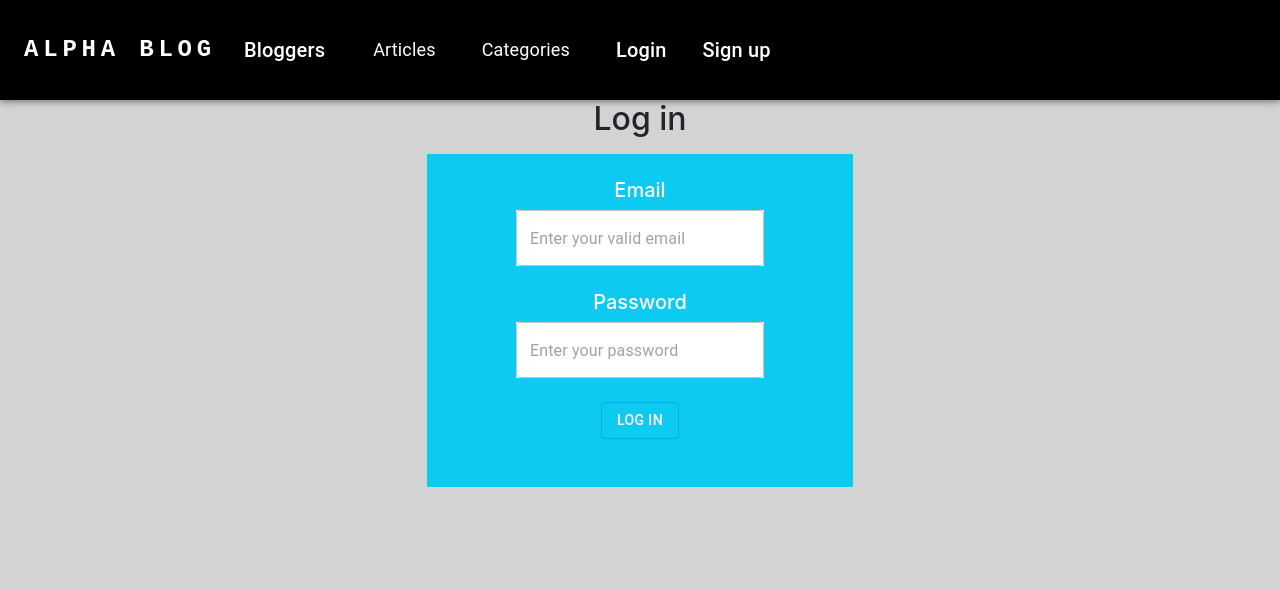
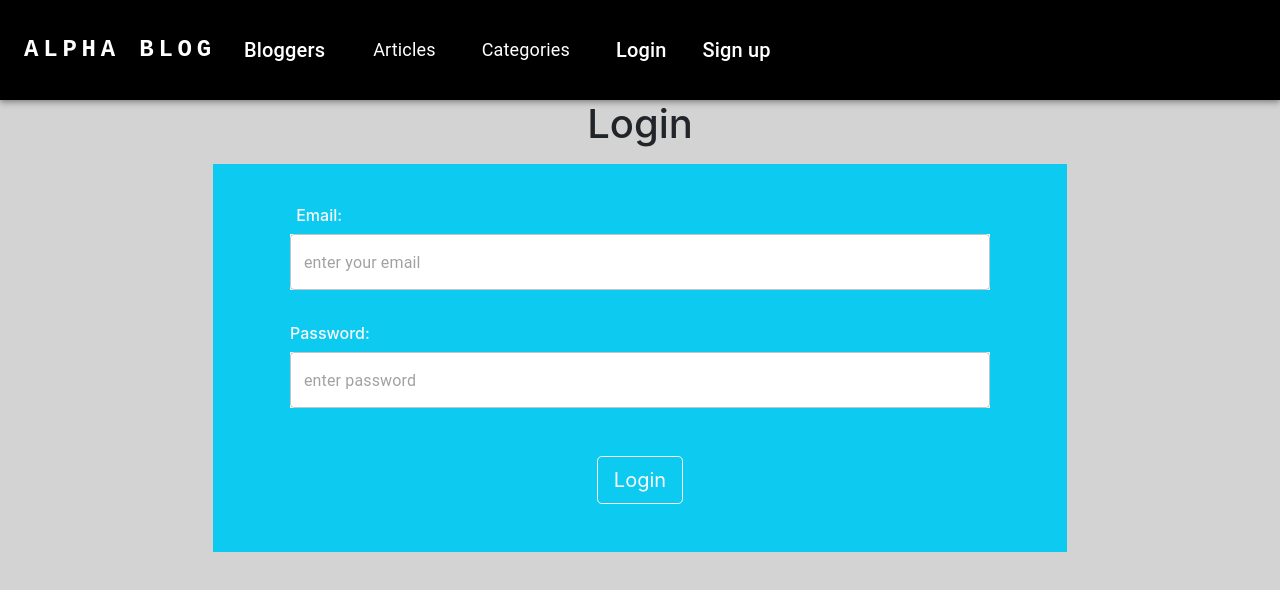
Before and after one commit to usman196298/Alpha-Front, a React (Create React App) app: page /login in a window 1280 px wide. Shown: the top 590 px of the page. Built offline with nearby package versions, Linux system fonts and the light colour scheme.

Commit message:
Add User session

```diff
--- a/src/components/Login.js
+++ b/src/components/Login.js
@@ -1,45 +1,39 @@
-import React from 'react';
+import React, { createContext } from 'react'
 import axios from 'axios';
-import { TextField, Grid, Button } from '@mui/material';
+import { useHistory } from 'react-router-dom';
+import Box from '@mui/material/Box';
+import TextField from '@mui/material/TextField';
+import { Alert, Grid } from '@mui/material';
 
 function Login() {
 
+  const [currentUser, setCurrentUser] = React.useState();
+  let history = useHistory();
+  const [hasError, setError] = React.useState(false);
   const [formValue, setformValue] = React.useState({
     email: '',
-    password: ''
+    password: '',
   });
 
   const handleSubmit = (event) => {
-    // store the states in the form data
+    event.preventDefault();
     const loginFormData = new FormData();
     loginFormData.append("email", formValue.email)
     loginFormData.append("password", formValue.password)
-
-      try {
-        // make axios post request
-        const response =  axios({
-          method: "post",
-          url: "http://[::1]:4000/login",
-          data: loginFormData,
-          withCredentials:true,
-          headers: { "Content-Type": "multipart/form-data" },
-        });
-      } catch(error) {
-        console.log(error)
-      }
-    }
-
-  //   axios.post("http://[::1]:4000/login", {
-  //     email: "usman22@gmail.com",
-  //     password: "usman12",
-  //   },
-  //     { withCredentials: true }
-  //   ).then(response => {
-  //     console.log("registation response", response.data.user)
-  //     if (response.status === "201" || response.statusText === 'Created') { }
-  //   })
-  // }
-
+  axios.post("http://localhost:4000/login", {
+    email: formValue.email,
+    password: formValue.password,
+  },
+    { withCredentials: true }
+  ).then(response => {
+    if (response.status === "201" || response.statusText === 'Created') {
+        history.push("/articles");
+        }
+  })
+    .catch(err => {
+        setError(error=> true);
+    })
+}
   const handleChange = (event) => {
     setformValue({
       ...formValue,
@@ -47,47 +41,231 @@ function Login() {
     });
   }
 
-
   return (
     <div>
-      <h2>Log in</h2>
-      <Grid xs={12} container justifyContent="center" alignItems="center">
-        <Grid xs={4} className="colordiv mt-2" justifyContent="center" alignItems="center">
-          <form onSubmit={handleSubmit}>
-            <br></br>
-            <h5 id="form-heads">Email</h5>
-            <TextField id="filled-basic"
-              type="text"
+      {hasError &&
+        <Grid container justifyContent="center" id="errors" >
+          <Alert severity="error" onClose={() => { }}>
+            Login  Failed!,Your Credentials  are  incorrect.
+          </Alert>
+        </Grid>
+      }
+      <h1>Login</h1>
+
+    <Grid xs={12} container justifyContent="center" alignItems="center">
+      <Grid xs={8} container id="login" className="colordiv mt-2" >
+        <Box
+          sx={{
+            marginLeft: "auto",
+            marginRight: "auto",
+            marginTop: 4,
+            height: '5%',
+            width: 700,
+            maxWidth: '100%',
+          }}
+        >
+          <form>
+
+            <h1 id="form-heads" className="col-1  col-form-label text-light">Email:</h1>
+            <TextField id="filled-basic"  fullWidth
+              type="email"
               name="email"
-              placeholder="Enter your valid email"
+              placeholder="enter your email"
               value={formValue.email}
               onChange={handleChange}
+              sx={{
+                backgroundColor: "white"
+              }}
             />
             <br></br>
             <br></br>
 
-            <h5 id="form-heads">Password</h5>
-            <TextField id="filled-basic"
+            <h1 id="form-heads" className="col-1 col-form-label text-light">Password:</h1>
+            <TextField id="filled-basic" fullWidth
               type="password"
               name="password"
-              placeholder="Enter your password"
+              placeholder="enter password"
               value={formValue.password}
               onChange={handleChange}
+              sx={{
+                backgroundColor: "white"
+              }}
             />
             <br></br>
             <br></br>
 
-            <Button id="submit-button" type="submit" variant="outlined" color="info">Log in</Button>
-
+            <button class="btn btn-outline-light btn-lg mt-4" onClick={handleSubmit}>Login</button>
             <br></br>
             <br></br>
             <br></br>
 
           </form>
-        </Grid>
+        </Box>
       </Grid>
+    </Grid>
     </div>
   )
 }
+// const useAuth = () => React.useContext(AuthContext);
+export default Login;
 
-export default Login
+
+
+
+
+
+
+
+
+
+
+
+
+
+
+
+
+
+
+
+
+
+
+
+
+
+
+// import React from 'react';
+// import axios from 'axios';
+// import { TextField, Grid, Button } from '@mui/material';
+
+// function Login() {
+
+//   const [formValue, setformValue] = React.useState({
+//     email: '',
+//     password: ''
+//   });
+
+//     // const loginFormData = new FormData();
+
+//     const handleSubmit = (event) => {
+
+//     event.preventDefault();
+
+//     axios.post("http://[::1]:4000/login", {
+//       email: formValue.email,
+//       password: formValue.password,
+//     },
+//       { withCredentials: true }
+//     ).then(response => {
+//       console.log("registation response", response.data.user)
+//       if (response.status === "201" || response.statusText === 'Created') { }
+//     })
+
+//   }
+
+
+//   const handleChange = (event) => {
+//     setformValue({
+//       ...formValue,
+//       [event.target.name]: event.target.value
+//     });
+//   }
+
+//   return (
+//     <div>
+//       <h2>Log in</h2>
+//       <Grid xs={12} container justifyContent="center" alignItems="center">
+//         <Grid xs={4} className="colordiv mt-2" justifyContent="center" alignItems="center">
+
+//           <form>
+//             <br></br>
+
+//             <h5 id="form-heads">Email</h5>
+//             <TextField id="filled-basic"
+//               type="text"
+//               name="email"
+//               placeholder="Enter your valid email"
+//               value={formValue.email}
+//               onChange={handleChange}
+//             />
+
+//             <br></br>
+//             <br></br>
+
+//             <h5 id="form-heads">Password</h5>
+//             <TextField id="filled-basic"
+//               type="password"
+//               name="password"
+//               placeholder="Enter your password"
+//               value={formValue.password}
+//               onChange={handleChange}
+//             />
+
+//             <br></br>
+//             <br></br>
+
+//             <Button id="submit-button" type="submit" variant="outlined" color="info" onClick={handleSubmit}>Log in</Button>
+
+//             <br></br>
+//             <br></br>
+//             <br></br>
+//           </form>
+
+//         </Grid>
+//       </Grid>
+//     </div>
+//   )
+// }
+
+// export default Login
+
+
+// //for checking
+//   //   axios.post("http://[::1]:4000/login", {
+//   //     email: "usman22@gmail.com",
+//   //     password: "usman12",
+//   //   },
+//   //     { withCredentials: true }
+//   //   ).then(response => {
+//   //     console.log("registation response", response.data.user)
+//   //     if (response.status === "201" || response.statusText === 'Created') { }
+//   //   })
+//   // }
+
+
+
+
+// //   <form onSubmit={handleSubmit}>
+// //   <br></br>
+
+// //   <h5 id="form-heads">Email</h5>
+// //   <TextField id="filled-basic"
+// //     type="text"
+// //     name="email"
+// //     placeholder="Enter your valid email"
+// //     value={formValue.email}
+// //     onChange={handleChange}
+// //   />
+
+// //   <br></br>
+// //   <br></br>
+
+// //   <h5 id="form-heads">Password</h5>
+// //   <TextField id="filled-basic"
+// //     type="password"
+// //     name="password"
+// //     placeholder="Enter your password"
+// //     value={formValue.password}
+// //     onChange={handleChange}
+// //   />
+
+// //   <br></br>
+// //   <br></br>
+
+// //   <Button id="submit-button" type="submit" variant="outlined" color="info">Log in</Button>
+
+// //   <br></br>
+// //   <br></br>
+// //   <br></br>
+// // </form>
--- a/src/components/Signup.js
+++ b/src/components/Signup.js
@@ -1,6 +1,8 @@
 import React from 'react'
 import axios from 'axios';
-import { TextField, Grid, Button } from '@mui/material';
+import { TextField, Grid, Button, Alert} from '@mui/material';
+import Box from '@mui/material/Box';
+
 
 function Signup() {
 
@@ -11,6 +13,7 @@ function Signup() {
   });
 
   const handleSubmit = (event) => {
+    event.preventDefault();
     // store the states in the form data
     const loginFormData = new FormData();
     loginFormData.append("username", formValue.username)
@@ -40,11 +43,21 @@ function Signup() {
     <div>
             <h2>Sign up for Alpha Blog</h2>
             <Grid  xs={12} container  justifyContent="center" alignItems="center">
-              <Grid xs={4} className="colordiv mt-2" justifyContent="center" alignItems="center">
+              <Grid xs={8} className="colordiv mt-2" justifyContent="center" alignItems="center">
+                <Box
+                  sx={{
+                    marginLeft: "auto",
+                    marginRight: "auto",
+                    marginTop: 4,
+                    height: '5%',
+                    width: 700,
+                    maxWidth: '100%',
+                  }}
+                >
                 <form onSubmit={handleSubmit}>
                   <br></br>
                   <h5 id="form-heads">Username</h5>
-                  <TextField id="filled-basic"
+                  <TextField id="filled-basic" fullWidth
                     type= "text"
                     name="username"
                     placeholder="Enter username"
@@ -55,7 +68,7 @@ function Signup() {
                   <br></br>
 
                   <h5 id="form-heads">Email</h5>
-                  <TextField id="filled-basic"
+                  <TextField id="filled-basic" fullWidth
                     type="text"
                     name="email"
                     placeholder="Enter a valid email"
@@ -66,7 +79,7 @@ function Signup() {
                   <br></br>
 
                   <h5 id="form-heads">Password</h5>
-                  <TextField id="filled-basic"
+                  <TextField id="filled-basic" fullWidth
                     type="password"
                     name="password"
                     placeholder="Enter password"
@@ -83,6 +96,7 @@ function Signup() {
                   <br></br>
 
                 </form>
+                </Box>
               </Grid>
             </Grid>
           </div>
```
Also changed, not shown: src/components/DeleteCategory.js (added, +20 -0 lines).
